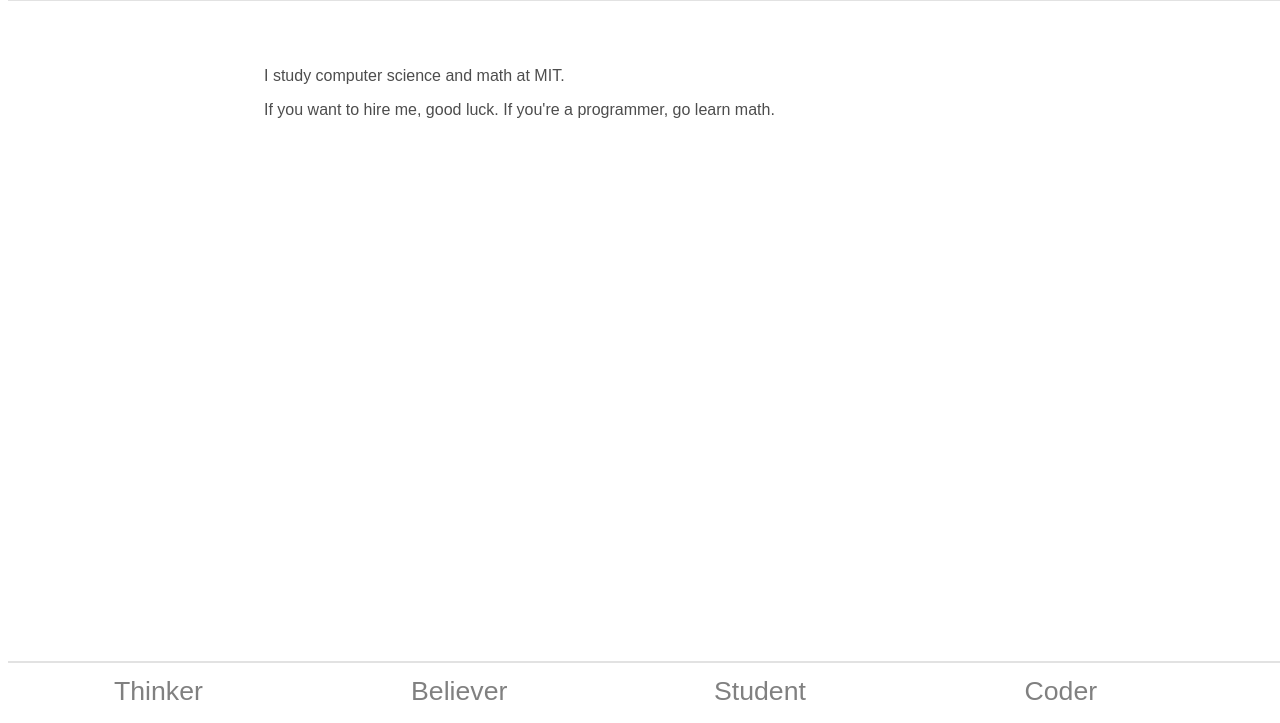
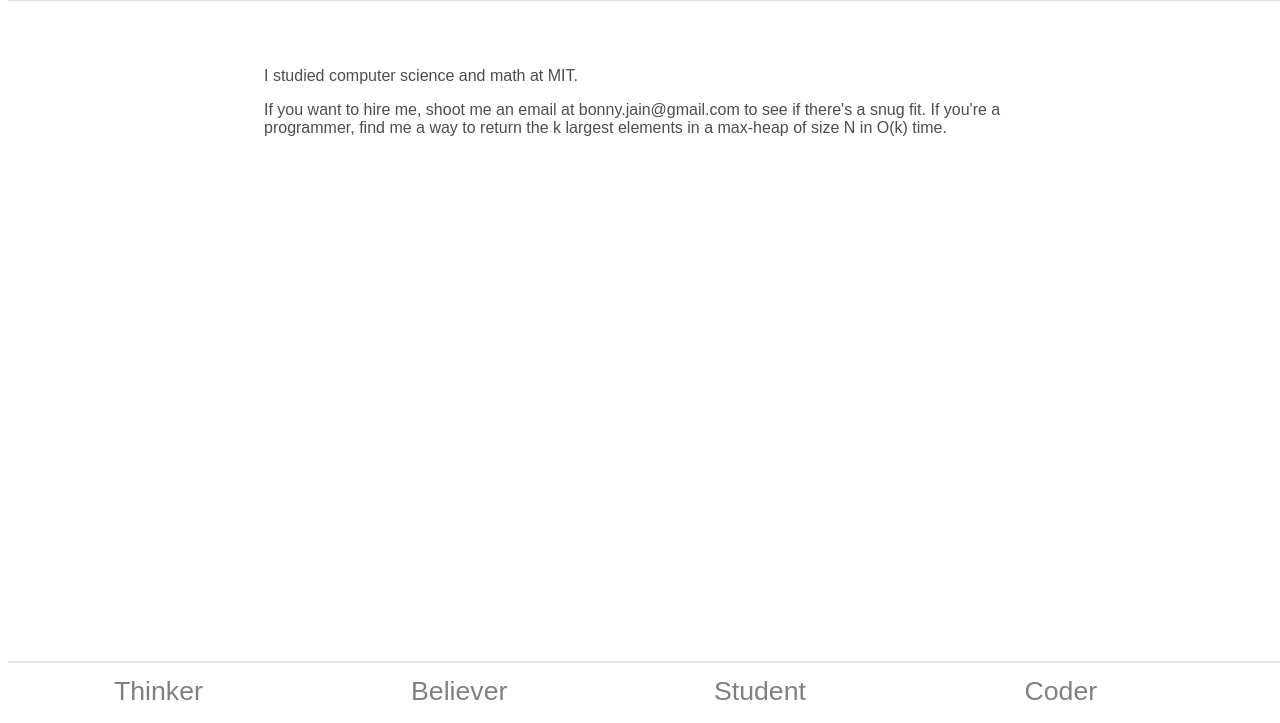
Before and after one commit to bonnyjain/bonnyjain.github.io, a plain HTML site: page index.html in a window 1280 px wide. Both pictures are taken after a click on the element "Bonny Jain". Shown: the part 77-800 px from the top of the page. Drawn offline with nearby package versions, Linux system fonts and the light colour scheme.

Commit message:
change index.html wording

```diff
--- a/index.html
+++ b/index.html
@@ -88,9 +88,9 @@
 
     <div id="middle_page_container">
       <div id="about_me" style="display:none">
-        <p>I study computer science and math at MIT.</p>
+        <p>I studied computer science and math at MIT.</p>
 
-        <p>If you want to hire me, good luck. If you're a programmer, go learn math.</p>
+        <p>If you want to hire me, shoot me an email at bonny.jain@gmail.com to see if there's a snug fit. If you're a programmer, find me a way to return the k largest elements in a max-heap of size N in O(k) time.</p>
       </div>
 
       <div id="thinker" style="display:none">
```
